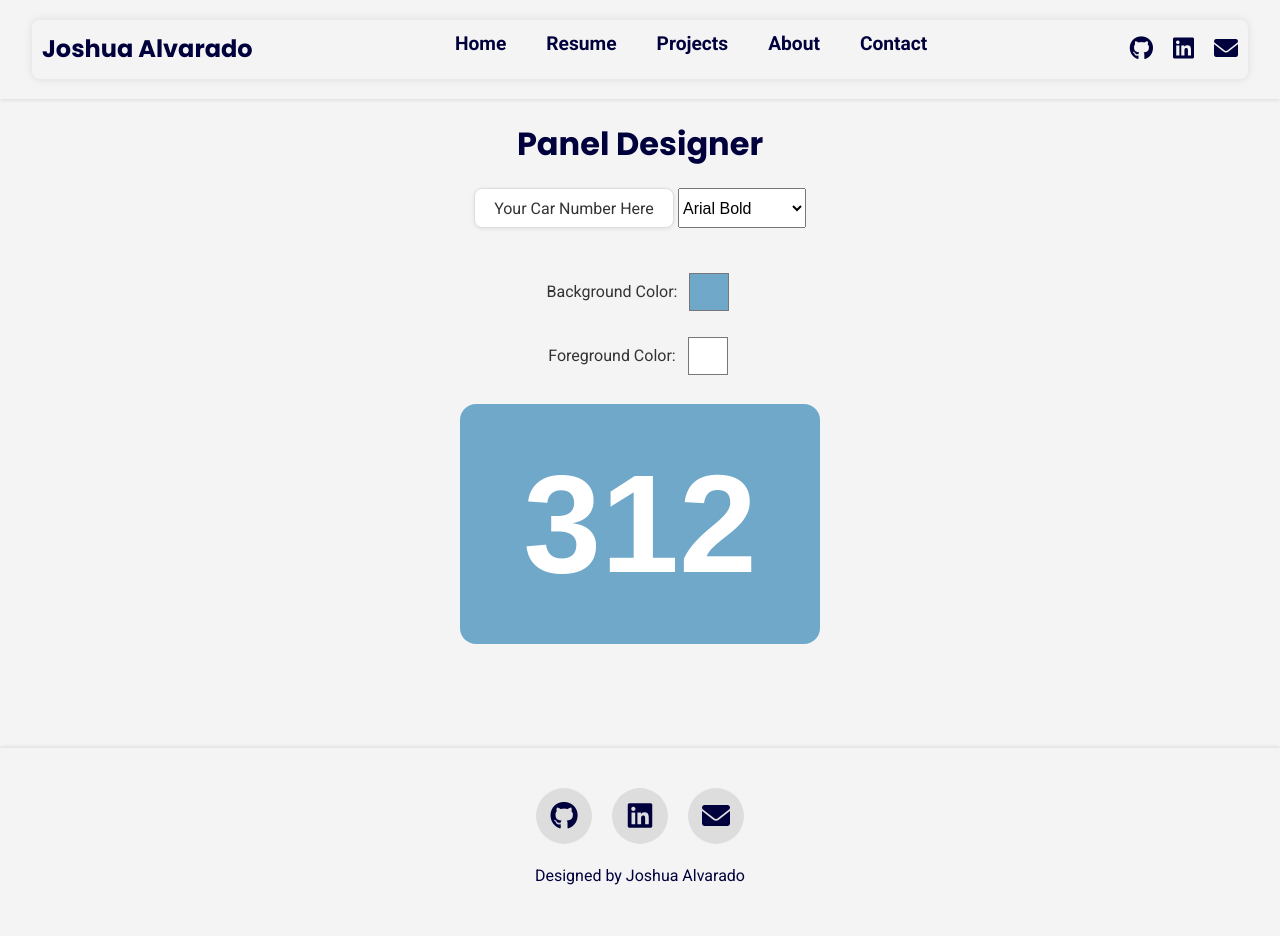
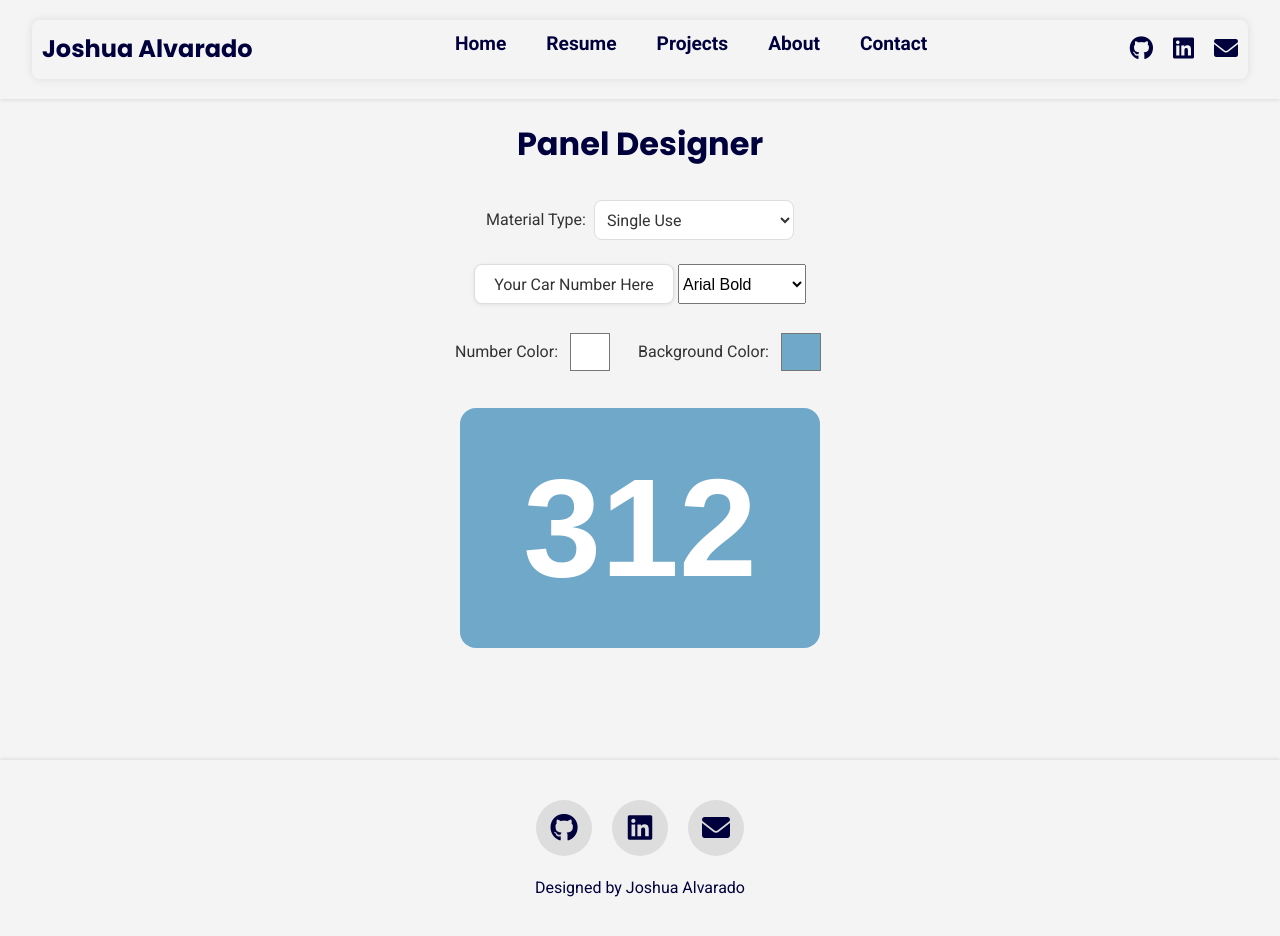
Before and after one commit to JoshuaAlvarado-hub/joshalvarado.com, a Jekyll site: the page built from paneldesigner.html, in a window 1280 px wide and 950 px high. Shown: the top 936 px of the window. Built offline with Jekyll 4.4.1, drawn with Linux system fonts in a browser that asks for light colours.

Commit message:
sharp corners on reusable material type

```diff
--- a/assets/css/paneldesignerstyle.css
+++ b/assets/css/paneldesignerstyle.css
@@ -2,6 +2,7 @@
     text-align: center;
     margin-top: 40px;
     min-width: 360px;
+    margin-bottom: 0;
 }
 
 .paneldesigner-container h1 {
@@ -9,34 +10,61 @@
     font-size: 2rem;
     font-weight: var(--font-weight-bold);
     color: var(--primary-color);
-    margin-bottom: var(--margin-medium);
+    margin-bottom: 32px;
 }
 
-.paneldesigner-container .number-box {
+.material-type-container {
+    margin-top: 16px;
+    margin-bottom: 24px;
+    display: flex;
+    align-items: center;
+    justify-content: center;
+    gap: 8px;
+}
+
+.material-type-label {
+    font-family: var(--font-secondary);
+    font-size: 1rem;
+    color: #333;
+}
+
+.material-type-selector {
+    height: 40px;
+    font-size: 1rem;
+    padding: 4px 8px;
+    border: 1px solid #ddd;
+    border-radius: 8px;
+    background-color: #fff;
+    color: #333;
+    font-family: var(--font-secondary);
+    cursor: pointer;
+}
+
+.number-box {
     width: 200px;
     height: 40px;
-    margin-bottom: 24px;
+    margin-bottom: 16px;
     background: #fff;
     color: #333;
     border-radius: 8px;
-    box-shadow: 0 1px 4px rgba(0,0,0,0.08);
+    box-shadow: 0 1px 4px rgba(0, 0, 0, 0.08);
     font-family: var(--font-secondary);
     font-size: 1rem;
     text-align: center;
     border: 1px solid #ddd;
 }
 
-.paneldesigner-container .font-selector {
+.font-selector {
     margin-bottom: 24px;
     height: 40px;
     font-size: 1rem;
 }
 
-.paneldesigner-container .panel-background {
+.panel-background {
     width: 360px;
     height: 240px;
     background: #70a8c9;
-    margin: 24px auto;
+    margin: 32px auto;
     border-radius: 16px;
     transition: background 0.3s;
     display: flex;
@@ -44,7 +72,7 @@
     justify-content: center;
 }
 
-.paneldesigner-container .panel-foreground {
+.panel-number {
     color: #fff;
     font-family: Arial, sans-serif;
     font-weight: bold;
@@ -64,31 +92,18 @@
     transition: color 0.3s ease;
 }
 
-.paneldesigner-container .panel-foreground {
-    color: #fff;
-    font-family: Arial, sans-serif;
-    font-weight: bold;
-    font-style: normal;
+.color-pickers-container {
     display: flex;
+    justify-content: center;
     align-items: center;
-    justify-content: center;
-    height: 200px;
-    width: 320px;
-    font-size: 140px;
-    line-height: 1;
-    text-align: center;
-    user-select: none;
-    overflow: hidden;
-    white-space: nowrap;
-    margin: 0 auto;
+    gap: 24px;
+    margin-bottom: 24px;
 }
 
 .color-picker-container {
     display: flex;
     align-items: center;
-    justify-content: center;
     gap: 8px;
-    margin-top: 16px;
 }
 
 .color-picker-label {
--- a/paneldesigner.html
+++ b/paneldesigner.html
@@ -7,6 +7,16 @@
 
 <div class="paneldesigner-container">
     <h1>Panel Designer</h1>
+
+    <!-- Material Type -->
+    <div class="material-type-container">
+        <label for="material-type-selector" class="material-type-label">Material Type:</label>
+        <select id="material-type-selector" class="material-type-selector" onchange="updateMaterialType()">
+            <option value="single-use" selected>Single Use</option>
+            <option value="reusable">Reusable (add $9.99)</option>
+            <option value="magnetic">Magnetic (add $49.99)</option>
+        </select>
+    </div>
 
     <!-- Number Input -->
     <input
@@ -23,6 +33,21 @@
         <option value="arial-bold-italic">Arial Bold Italic</option>
     </select>
 
+    <!-- Color Pickers -->
+    <div class="color-pickers-container">
+        <!-- Number Color Picker -->
+        <div class="color-picker-container">
+            <label for="number-color-picker" class="color-picker-label">Number Color:</label>
+            <input
+                type="color"
+                id="number-color-picker"
+                value="#ffffff"
+                class="color-picker"
+                onchange="pickNumberColor()"
+                aria-label="Pick number color"
+            />
+        </div>
+
         <!-- Background Color Picker -->
         <div class="color-picker-container">
             <label for="background-color-picker" class="color-picker-label">Background Color:</label>
@@ -35,23 +60,11 @@
                 aria-label="Pick background color"
             />
         </div>
-
-    <!-- Foreground Color Picker -->
-    <div class="color-picker-container">
-        <label for="foreground-color-picker" class="color-picker-label">Foreground Color:</label>
-        <input
-            type="color"
-            id="foreground-color-picker"
-            value="#ffffff"
-            class="color-picker"
-            onchange="pickForegroundColor()"
-            aria-label="Pick foreground color"
-        />
     </div>
 
     <!-- Panel Background -->
     <div id="panel-background" class="panel-background">
-        <span id="panel-foreground" class="panel-foreground">312</span>
+        <span id="panel-number" class="panel-number">312</span>
     </div>
 </div>
 
@@ -61,20 +74,20 @@
     document.getElementById('panel-background').style.background = color;
 }
 
-function pickForegroundColor() {
-    const color = document.getElementById('foreground-color-picker').value;
-    document.getElementById('panel-foreground').style.color = color;
+function pickNumberColor() {
+    const color = document.getElementById('number-color-picker').value;
+    document.getElementById('panel-number').style.color = color;
 }
 
 function updateSquareText() {
     const input = document.getElementById('number-box').value;
-    const panelText = document.getElementById('panel-foreground');
+    const panelText = document.getElementById('panel-number');
     panelText.textContent = input;
 }
 
 function updateFont() {
     const fontSelect = document.getElementById('font-selector').value;
-    const panelText = document.getElementById('panel-foreground');
+    const panelText = document.getElementById('panel-number');
     if (fontSelect === "arial-bold") {
         panelText.style.fontFamily = "Arial, sans-serif";
         panelText.style.fontWeight = "bold";
@@ -85,4 +98,15 @@
         panelText.style.fontStyle = "italic";
     }
 }
+
+function updateMaterialType() {
+    const materialType = document.getElementById('material-type-selector').value;
+    const panelBg = document.getElementById('panel-background');
+    if (materialType === "reusable") {
+        panelBg.style.borderRadius = "0";
+    } else {
+        panelBg.style.borderRadius = "16px";
+    }
+    console.log(`Material Type selected: ${materialType}`);
+}
 </script>
```
Lines whose indentation alone changed are shown as unchanged.
